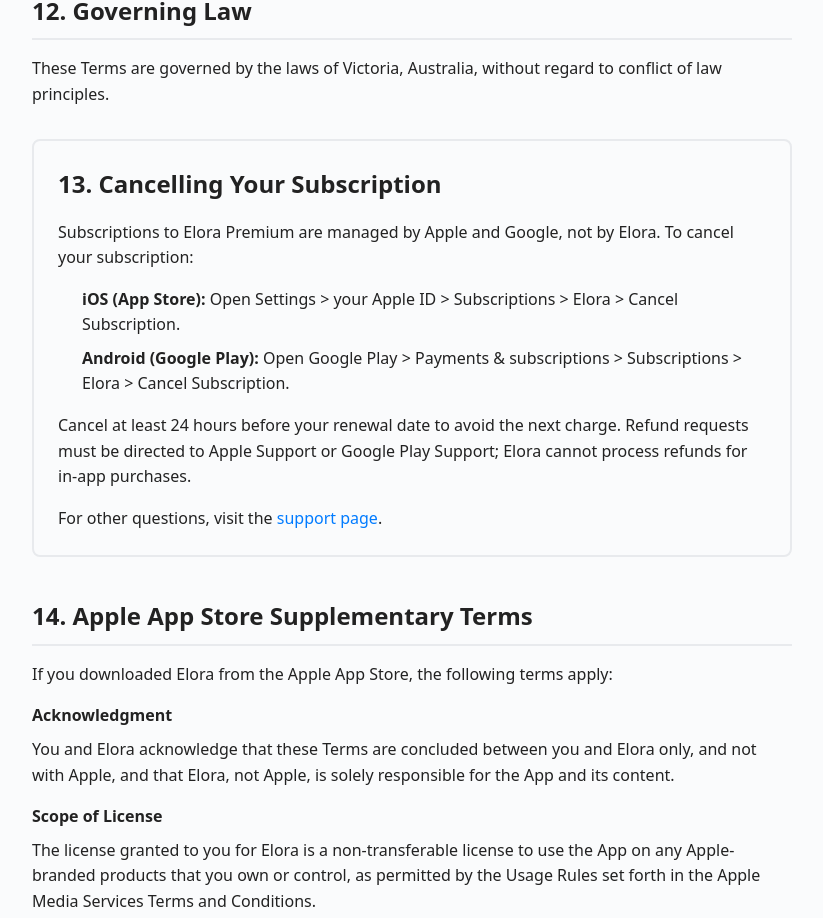
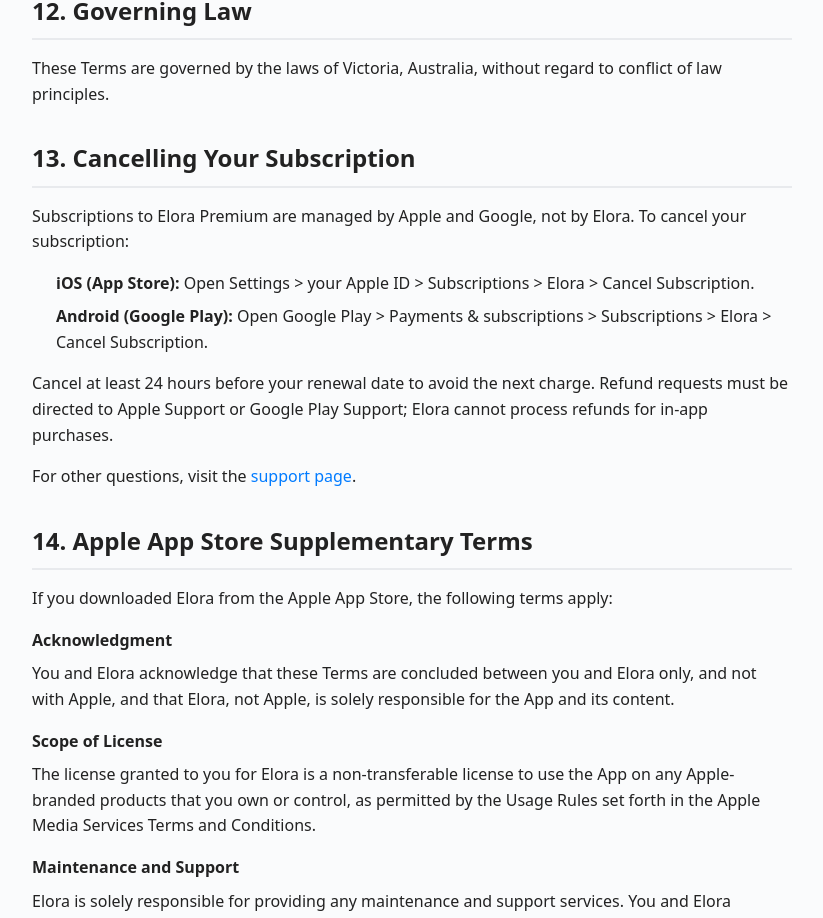
Before and after one commit to sammyshows/elora-site, a Next.js app: page /terms in a window 1280 px wide. Shown: the part 4866-5784 px from the top of the page, without its empty margins (228-1051 px from the left). Built offline with nearby package versions, Linux system fonts and the light colour scheme.

Commit message:
Remove boxed styling from Section 13 to match other sections

```diff
--- a/app/terms/page.tsx
+++ b/app/terms/page.tsx
@@ -563,18 +563,14 @@
         </p>
       </section>
 
-      <section style={{
-        background: 'var(--background)',
-        border: '2px solid var(--border)',
-        borderRadius: '8px',
-        padding: '24px',
-        marginBottom: '40px'
-      }}>
+      <section style={{ marginBottom: '32px' }}>
         <h2 style={{
           fontSize: '24px',
           marginBottom: '16px',
           color: 'var(--foreground)',
-          fontWeight: '600'
+          fontWeight: '600',
+          borderBottom: '2px solid var(--border)',
+          paddingBottom: '8px'
         }}>
           13. Cancelling Your Subscription
         </h2>
```
